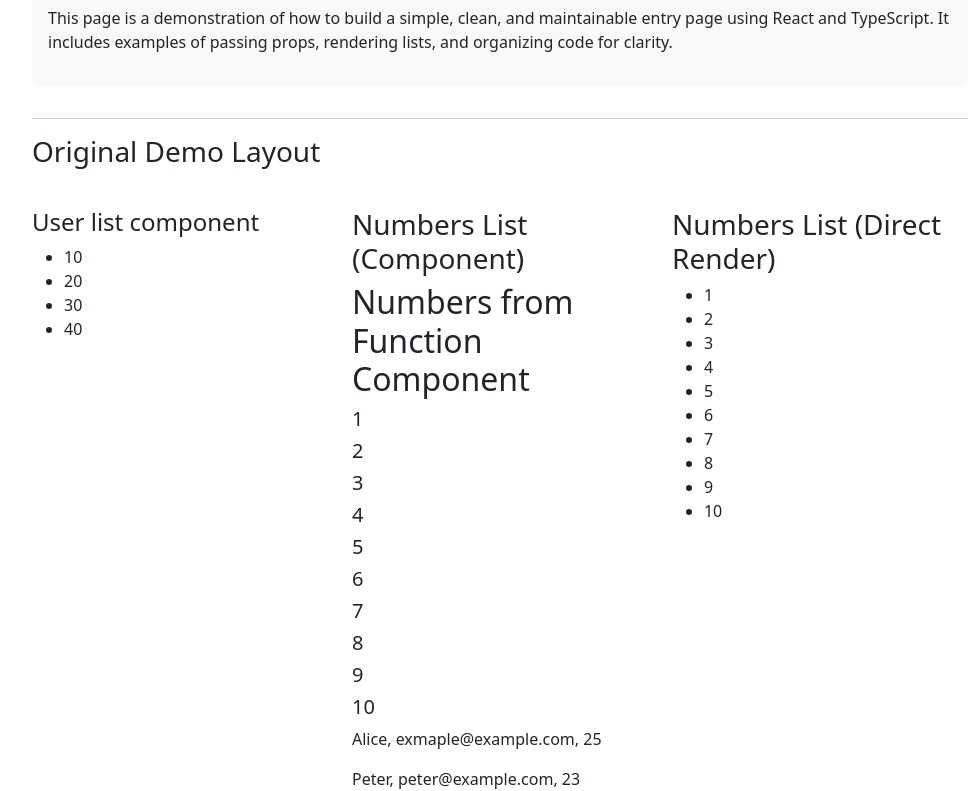
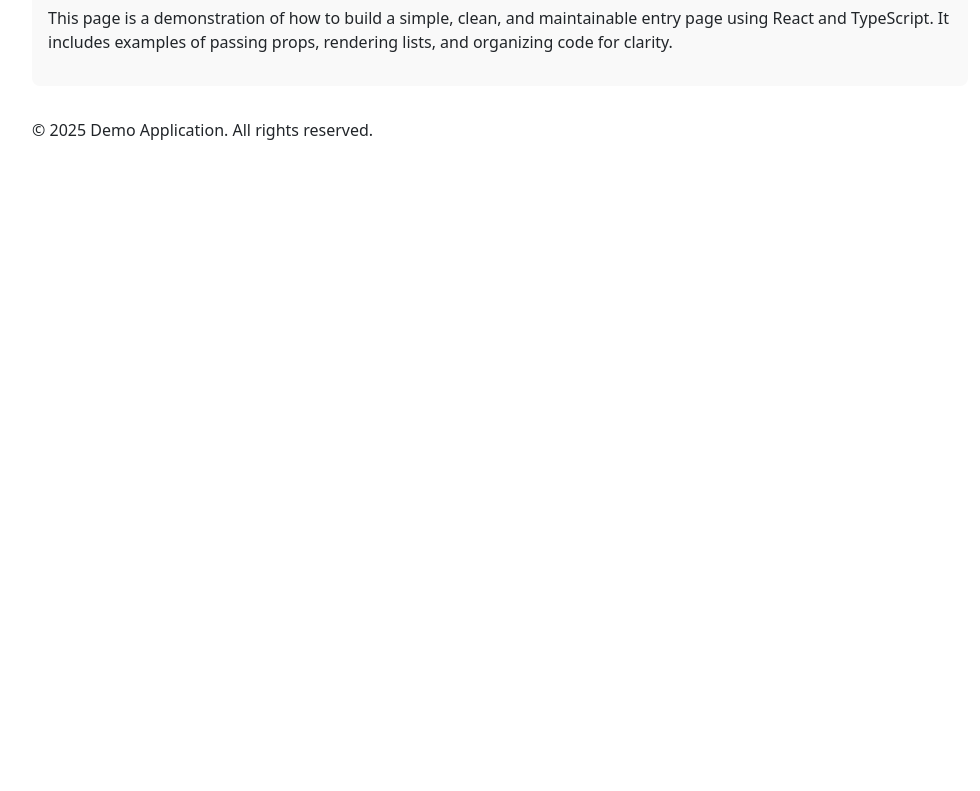
Before and after one commit to shirkeamy/AalimxClasses, a React (Create React App) app in the folder Dec24/React/may-app-1/: page / in a window 1280 px wide. Shown: the part 1773-2564 px from the top of the page, without its empty margins (140-1120 px from the left). After the commit the page ends 1963 px from the top, so only its background shows below. Built offline with nearby package versions, Linux system fonts and the light colour scheme.

Commit message:
Refactor LandingPage component to remove redundant layout code and enhance clarity of the demonstration content

```diff
--- a/Dec24/React/may-app-1/src/Pages/LandingPage.tsx
+++ b/Dec24/React/may-app-1/src/Pages/LandingPage.tsx
@@ -66,33 +66,6 @@ const LandingPage: React.FC = () => {
                     This page is a demonstration of how to build a simple, clean, and maintainable entry page using React and TypeScript. It includes examples of passing props, rendering lists, and organizing code for clarity.
                 </p>
             </section>
-            {/* Existing code retained below for reference */}
-            <div style={{ marginTop: "2rem", borderTop: "1px solid #ccc", paddingTop: "1rem" }}>
-                <h3>Original Demo Layout</h3>
-                <div className="row">
-                    <div className="col-4">
-                        <section style={{ marginTop: "2rem" }}>
-                            <UserList />
-                        </section>
-                    </div>
-                    <div className="col-4">
-                        <section style={{ marginTop: "2rem" }}>
-                            <h3>Numbers List (Component)</h3>
-                            <ListOfNumbers numbers={numbers} users={userList} />
-                        </section>
-                    </div>
-                    <div className="col-4">
-                        <section style={{ marginTop: "2rem" }}>
-                            <h3>Numbers List (Direct Render)</h3>
-                            <ul>
-                                {numbers.map((num, idx) => (
-                                    <li key={`number-${idx}`}>{num}</li>
-                                ))}
-                            </ul>
-                        </section>
-                    </div>
-                </div>
-            </div>
             <footer style={{ marginTop: "2rem" }}>
                 <p>
                     &copy; {new Date().getFullYear()} Demo Application. All rights reserved.
```
